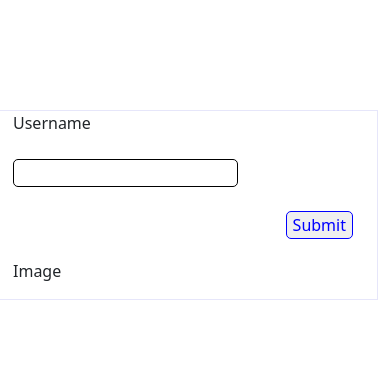
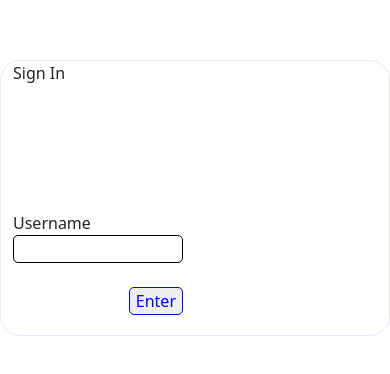
Before and after one commit to RichelleT/Contacts-List-In-React, a React (Create React App) app in the folder practical-fe/: page / in a window 390 px wide. Shown: the part 140-514 px from the top of the page. Built offline with nearby package versions, Linux system fonts and the light colour scheme.

Commit message:
landing structure done; no css yet

```diff
--- a/practical-fe/src/App.js
+++ b/practical-fe/src/App.js
@@ -14,7 +14,7 @@ function App() {
       {/* add routes, header, footer, & toastcontainer in here */}
       <Routes>
         <Route path="/" exact element={<Landing />} />
-        <Route path="/Contacts" element={<Contacts />} />
+        <Route path="/contacts" element={<Contacts />} />
       </Routes>
     </div>
   );
--- a/practical-fe/src/components/landing/Landing.js
+++ b/practical-fe/src/components/landing/Landing.js
@@ -1,26 +1,34 @@
 import React from "react";
+import { useNavigate } from "react-router-dom";
+// import styles & components
 import "../../styles/landing.css";
 
 function Landing() {
+  let navigate = useNavigate();
+
+  const handleSubmit = (event) => {
+    event.preventDefault();
+    navigate("/contacts");
+  };
   return (
-    <div>
-      <div className="row container">
-        <div className="col-sm-6">
-          <form>
-            <label className="custLabel">Username</label>
-            <br />
+    <div className="container pt-auto custMt">
+      <div className="row d-flex justify-content-center">
+        <div className="col-6">
+          <div>Sign In</div>
+          <div className="contBody">
+            <form onSubmit={handleSubmit}>
+              <label>Username</label>
               <br />
               <input className="custInputT" type="text"></input>
               <br />
               <br />
-            <button className="custButton">Submit</button>
+              <button className="custButton">Enter</button>
               <br />
               <br />
             </form>
           </div>
-        <div className="col-sm-6">
-          <p>Image</p>
         </div>
+        <div className="col-6"></div>
       </div>
     </div>
   );
--- a/practical-fe/src/styles/landing.css
+++ b/practical-fe/src/styles/landing.css
@@ -2,24 +2,45 @@
   width: 100%;
   height: 100%;
   position: relative;
-  margin-top: 250px !important;
-  margin-bottom: 250px !important;
+  /* margin-top: 250px !important;
+  margin-bottom: 250px !important; */
   justify-content: center;
   align-items: center;
   height: fit-content;
   border: 1px solid lavender;
+  border-radius: 1.25em;
 }
 
-.cardItem {
+.contBody {
   display: flex;
-  flex-direction: column !important;
-  justify-items: flex-end;
+  flex-direction: column;
   margin-top: auto;
+  justify-content: flex-end;
   height: 250px;
-  align-items: center;
-  align-content: center;
-  justify-content: center;
-  justify-items: center;
+}
+
+.custMt {
+  margin-top: 200px !important;
+}
+
+input,
+text {
+  border-radius: 5px;
+  height: 40px;
+  width: 100%;
+  border: 1px solid;
+  margin-bottom: 10px;
+}
+
+@media (max-width: 640px) {
+  input,
+  text {
+    border-radius: 5px;
+    height: 40px;
+    width: 150px;
+    border: 1px solid;
+    margin-bottom: 10px;
+  }
 }
 
 .custButton {
@@ -39,7 +60,14 @@
   border: 1px solid;
   border-radius: 5px;
   height: 28px;
-  width: 225px;
+  width: 100%;
+}
+
+img {
+  height: 100%;
+  width: 100%;
+  border-bottom-right-radius: 1.25em;
+  border-top-right-radius: 1.25em;
 }
 
 .custBg {
```
Lines whose indentation alone changed are shown as unchanged.
